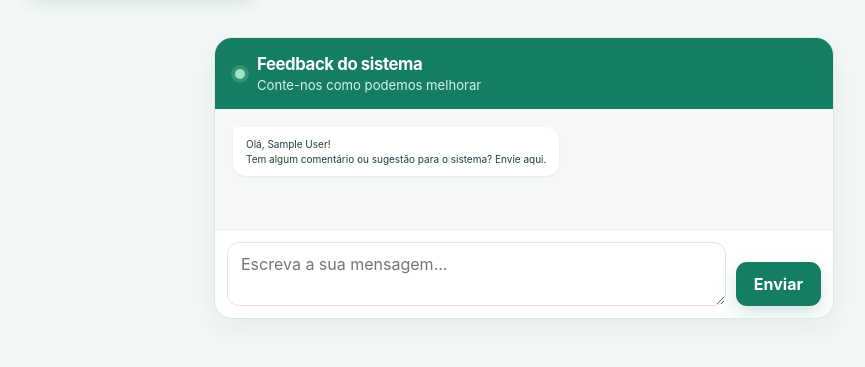
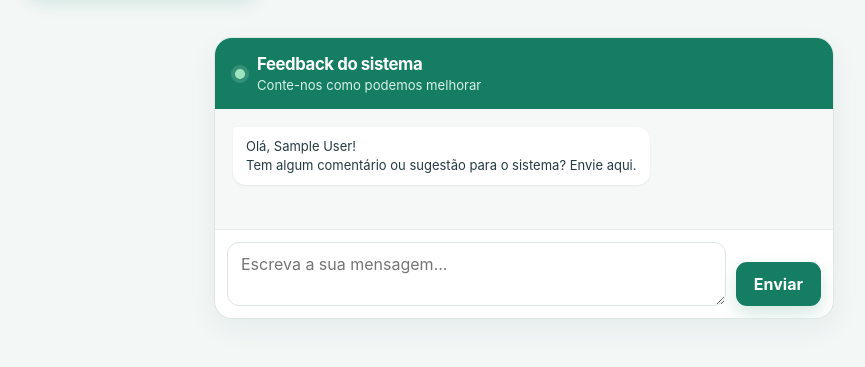
Before and after one commit to Eduardo26-guambe/py001, a Django app: page /votar/ in a window 1280 px wide. Shown: the part 632-999 px from the top of the page, without its empty margins (116-981 px from the left). Run offline with Django 5.2, Linux system fonts and the light colour scheme; the visitor is signed in with stand-in values (Sample User, id 1); data that the repository does not hold is empty.

Commit message:
Increase font size of greeting message

```diff
--- a/app/templates/index.html
+++ b/app/templates/index.html
@@ -127,7 +127,7 @@
             </header>
             <div class="feedback-chat__messages" aria-live="polite">
                 <article class="feedback-message feedback-message--received">
-                    <p style="font-size: 10px;">Olá, {{ nome }}!<br> Tem algum comentário ou sugestão para o sistema? Envie aqui.</p>
+                    <p style="font-size: 13px;">Olá, {{ nome }}!<br> Tem algum comentário ou sugestão para o sistema? Envie aqui.</p>
                 </article>
                 {% for feedback in feedbacks_usuario %}
                     <article class="feedback-message feedback-message--sent">
```
